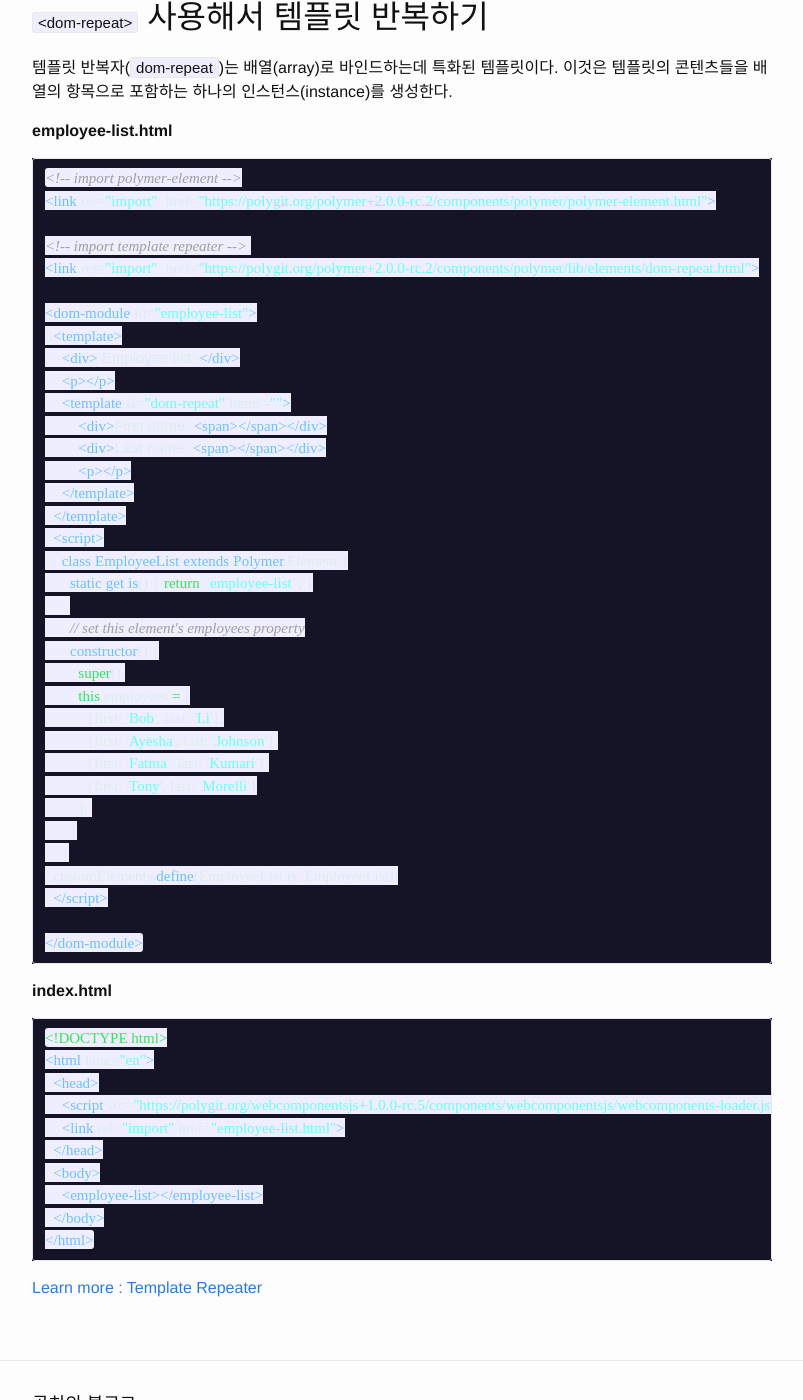
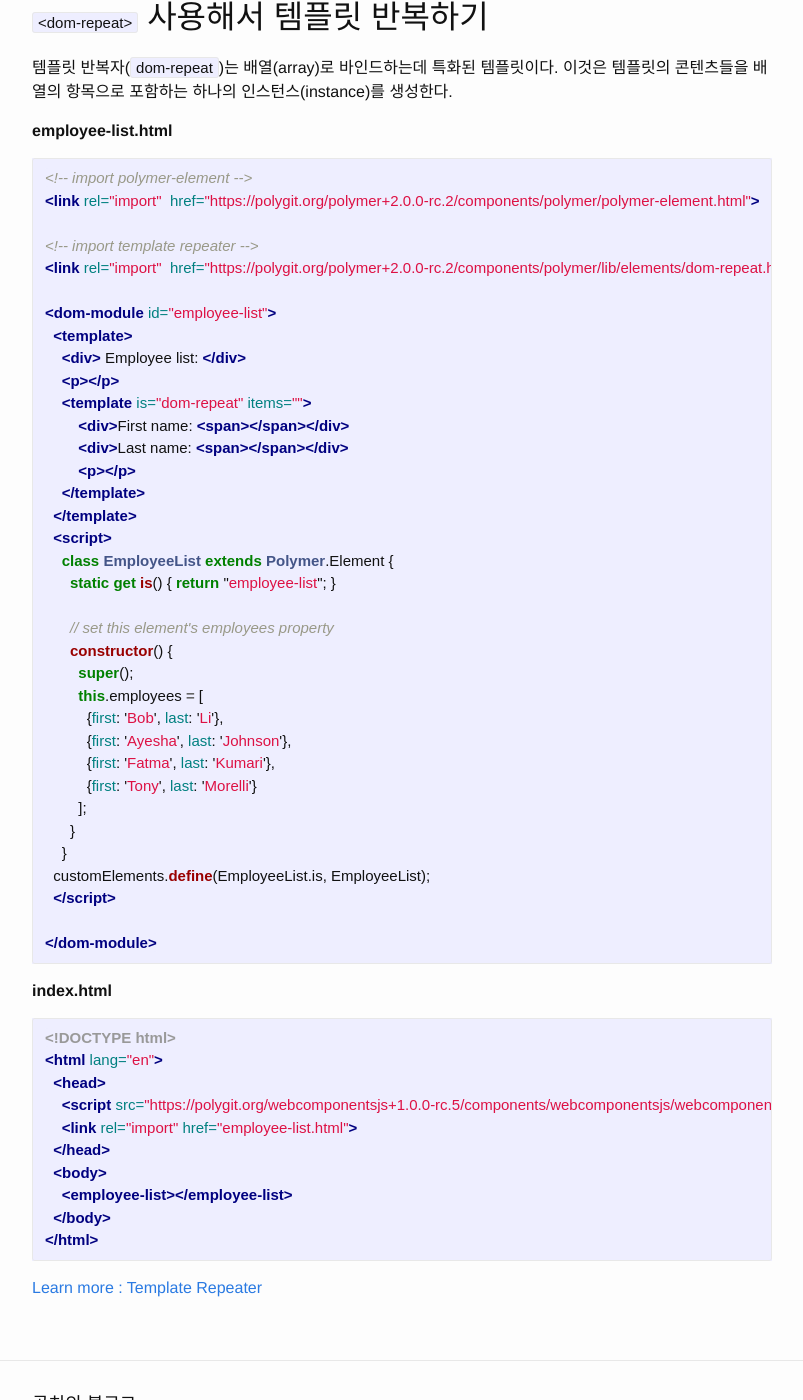
Before and after one commit to golch/golch.github.io, a Jekyll site: the page built from _posts/2017-04-16-Quick-tour-of-Polymer.md, in a window 1280 px wide and 1400 px high, scrolled down 7536 px. Shown: the whole window, without its empty margins (238-1041 px from the left). Built offline with Jekyll 4.4.1, drawn with Linux system fonts in a browser that asks for light colours; comment, search, counter and statistics services are not loaded.

Commit message:
안되겠다. 다시 원복

```diff
--- a/_sass/_syntax-highlighting.scss
+++ b/_sass/_syntax-highlighting.scss
@@ -1,92 +1,71 @@
-/* Solarized Dark
-For use with Jekyll and Pygments
-http://ethanschoonover.com/solarized
-SOLARIZED HEX      ROLE
---------- -------- ------------------------------------------
-*/
-$bg-color: #151427; //  background
-$base01:   #9F9F9F; //  comments / secondary content
-$body:     #DDECEC; //  body text / default code / primary content
-$orange:   #FF8900; //  constants
-$red:      #FF2B27; //  regex, special keywords
-$blue:     #6DC2FD; //  reserved keywords
-$cyan:     #69FFF4; //  strings, numbers
-$green:    #3AE25C; //  operators, other keywords
+/**
+ * Syntax highlighting styles
+ */
+.highlight {
+    background: #fff;
+    @extend %vertical-rhythm;
 
-.highlight {
-    background-color: $bg-color; color: $body;
-
-    span {
-        font-weight: 300;
-        font-family: 'Source Code Pro', serif;
+    .highlighter-rouge & {
+      background: #eef;
     }
 
-    .c { color: $base01; } /* Comment */
-    .err { color: $body; } /* Error */
-    .g { color: $body; } /* Generic */
-    .k { color: $green; } /* Keyword */
-    .l { color: $body; } /* Literal */
-    .n { color: $body; } /* Name */
-    .o { color: $green; } /* Operator */
-    .x { color: $orange; } /* Other */
-    .p { color: $body; } /* Punctuation */
-    .cm { color: $base01; } /* Comment.Multiline */
-    .cp { color: $green; } /* Comment.Preproc */
-    .c1 { color: $base01; } /* Comment.Single */
-    .cs { color: $green; } /* Comment.Special */
-    .gd { color: $cyan; } /* Generic.Deleted */
-    .ge { color: $body;; font-style: italic } /* Generic.Emph */
-    .gr { color: $red; } /* Generic.Error */
-    .gh { color: $orange; } /* Generic.Heading */
-    .gi { color: $green; } /* Generic.Inserted */
-    .go { color: $body; } /* Generic.Output */
-    .gp { color: $body; } /* Generic.Prompt */
-    .gs { color: $body;; font-weight: bold } /* Generic.Strong */
-    .gu { color: $orange; } /* Generic.Subheading */
-    .gt { color: $body; } /* Generic.Traceback */
-    .kc { color: $orange; } /* Keyword.Constant */
-    .kd { color: $blue; } /* Keyword.Declaration */
-    .kn { color: $green; } /* Keyword.Namespace */
-    .kp { color: $green; } /* Keyword.Pseudo */
-    .kr { color: $blue; } /* Keyword.Reserved */
-    .kt { color: $red; } /* Keyword.Type */
-    .ld { color: $body; } /* Literal.Date */
-    .m { color: $cyan; } /* Literal.Number */
-    .s { color: $cyan; } /* Literal.String */
-    .na { color: $body; } /* Name.Attribute */
-    .nb { color: $orange } /* Name.Builtin */
-    .nc { color: $blue; } /* Name.Class */
-    .no { color: $orange; } /* Name.Constant */
-    .nd { color: $blue; } /* Name.Decorator */
-    .ni { color: $orange; } /* Name.Entity */
-    .ne { color: $orange; } /* Name.Exception */
-    .nf { color: $blue; } /* Name.Function */
-    .nl { color: $body; } /* Name.Label */
-    .nn { color: $body; } /* Name.Namespace */
-    .nx { color: $body; } /* Name.Other */
-    .py { color: $body; } /* Name.Property */
-    .nt { color: $blue; } /* Name.Tag */
-    .nv { color: $blue; } /* Name.Variable */
-    .ow { color: $green; } /* Operator.Word */
-    .w  { color: $body; } /* Text.Whitespace */
-    .mf { color: $cyan; } /* Literal.Number.Float */
-    .mh { color: $cyan; } /* Literal.Number.Hex */
-    .mi { color: $cyan; } /* Literal.Number.Integer */
-    .mo { color: $cyan; } /* Literal.Number.Oct */
-    .sb { color: $base01 } /* Literal.String.Backtick */
-    .sc { color: $cyan; } /* Literal.String.Char */
-    .sd { color: $body; } /* Literal.String.Doc */
-    .s2 { color: $cyan; } /* Literal.String.Double */
-    .se { color: $orange; } /* Literal.String.Escape */
-    .sh { color: $body; } /* Literal.String.Heredoc */
-    .si { color: $cyan; } /* Literal.String.Interpol */
-    .sx { color: $cyan; } /* Literal.String.Other */
-    .sr { color: $red; } /* Literal.String.Regex */
-    .s1 { color: $cyan; } /* Literal.String.Single */
-    .ss { color: $cyan; } /* Literal.String.Symbol */
-    .bp { color: $blue; } /* Name.Builtin.Pseudo */
-    .vc { color: $blue; } /* Name.Variable.Class */
-    .vg { color: $blue; } /* Name.Variable.Global */
-    .vi { color: $blue; } /* Name.Variable.Instance */
-    .il { color: $cyan; } /* Literal.Number.Integer.Long */
+    .c     { color: #998; font-style: italic } // Comment
+    .err   { color: #a61717; background-color: #e3d2d2 } // Error
+    .k     { font-weight: bold } // Keyword
+    .o     { font-weight: bold } // Operator
+    .cm    { color: #998; font-style: italic } // Comment.Multiline
+    .cp    { color: #999; font-weight: bold } // Comment.Preproc
+    .c1    { color: #998; font-style: italic } // Comment.Single
+    .cs    { color: #999; font-weight: bold; font-style: italic } // Comment.Special
+    .gd    { color: #000; background-color: #fdd } // Generic.Deleted
+    .gd .x { color: #000; background-color: #faa } // Generic.Deleted.Specific
+    .ge    { font-style: italic } // Generic.Emph
+    .gr    { color: #a00 } // Generic.Error
+    .gh    { color: #999 } // Generic.Heading
+    .gi    { color: #000; background-color: #dfd } // Generic.Inserted
+    .gi .x { color: #000; background-color: #afa } // Generic.Inserted.Specific
+    .go    { color: #888 } // Generic.Output
+    .gp    { color: #555 } // Generic.Prompt
+    .gs    { font-weight: bold } // Generic.Strong
+    .gu    { color: #aaa } // Generic.Subheading
+    .gt    { color: #a00 } // Generic.Traceback
+    .kc    { font-weight: bold } // Keyword.Constant
+    .kd    { font-weight: bold } // Keyword.Declaration
+    .kp    { font-weight: bold } // Keyword.Pseudo
+    .kr    { font-weight: bold } // Keyword.Reserved
+    .kt    { color: #458; font-weight: bold } // Keyword.Type
+    .m     { color: #099 } // Literal.Number
+    .s     { color: #d14 } // Literal.String
+    .na    { color: #008080 } // Name.Attribute
+    .nb    { color: #0086B3 } // Name.Builtin
+    .nc    { color: #458; font-weight: bold } // Name.Class
+    .no    { color: #008080 } // Name.Constant
+    .ni    { color: #800080 } // Name.Entity
+    .ne    { color: #900; font-weight: bold } // Name.Exception
+    .nf    { color: #900; font-weight: bold } // Name.Function
+    .nn    { color: #555 } // Name.Namespace
+    .nt    { color: #000080 } // Name.Tag
+    .nv    { color: #008080 } // Name.Variable
+    .ow    { font-weight: bold } // Operator.Word
+    .w     { color: #bbb } // Text.Whitespace
+    .mf    { color: #099 } // Literal.Number.Float
+    .mh    { color: #099 } // Literal.Number.Hex
+    .mi    { color: #099 } // Literal.Number.Integer
+    .mo    { color: #099 } // Literal.Number.Oct
+    .sb    { color: #d14 } // Literal.String.Backtick
+    .sc    { color: #d14 } // Literal.String.Char
+    .sd    { color: #d14 } // Literal.String.Doc
+    .s2    { color: #d14 } // Literal.String.Double
+    .se    { color: #d14 } // Literal.String.Escape
+    .sh    { color: #d14 } // Literal.String.Heredoc
+    .si    { color: #d14 } // Literal.String.Interpol
+    .sx    { color: #d14 } // Literal.String.Other
+    .sr    { color: #009926 } // Literal.String.Regex
+    .s1    { color: #d14 } // Literal.String.Single
+    .ss    { color: #990073 } // Literal.String.Symbol
+    .bp    { color: #999 } // Name.Builtin.Pseudo
+    .vc    { color: #008080 } // Name.Variable.Class
+    .vg    { color: #008080 } // Name.Variable.Global
+    .vi    { color: #008080 } // Name.Variable.Instance
+    .il    { color: #099 } // Literal.Number.Integer.Long
 }
```
